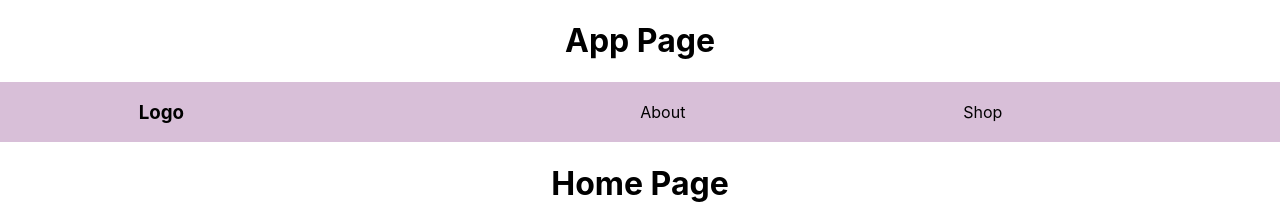
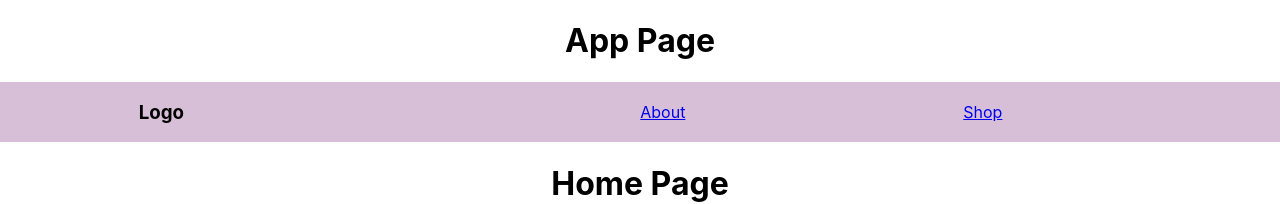
Before and after one commit to EmilieLny/poc-react-router, a React (Create React App) app: page / in a window 1280 px wide. Shown: the top 204 px of the page. Built offline with nearby package versions, Linux system fonts and the light colour scheme.

Commit message:
Add links to nav

```diff
--- a/src/Nav.js
+++ b/src/Nav.js
@@ -1,12 +1,18 @@
 import React from 'react';
+import { Link } from 'react-router-dom';
 
 function Nav() {
     return (
         <nav className="Nav">
             <h3>Logo</h3>
             <ul className='nav-links'>
+                <Link to="/about">
                     <li>About</li>
+                </Link>
+                <Link to='/shop'>
                     <li>Shop</li>
+                </Link>
+
             </ul>
         </nav>
     );
```
Lines whose indentation alone changed are shown as unchanged.
